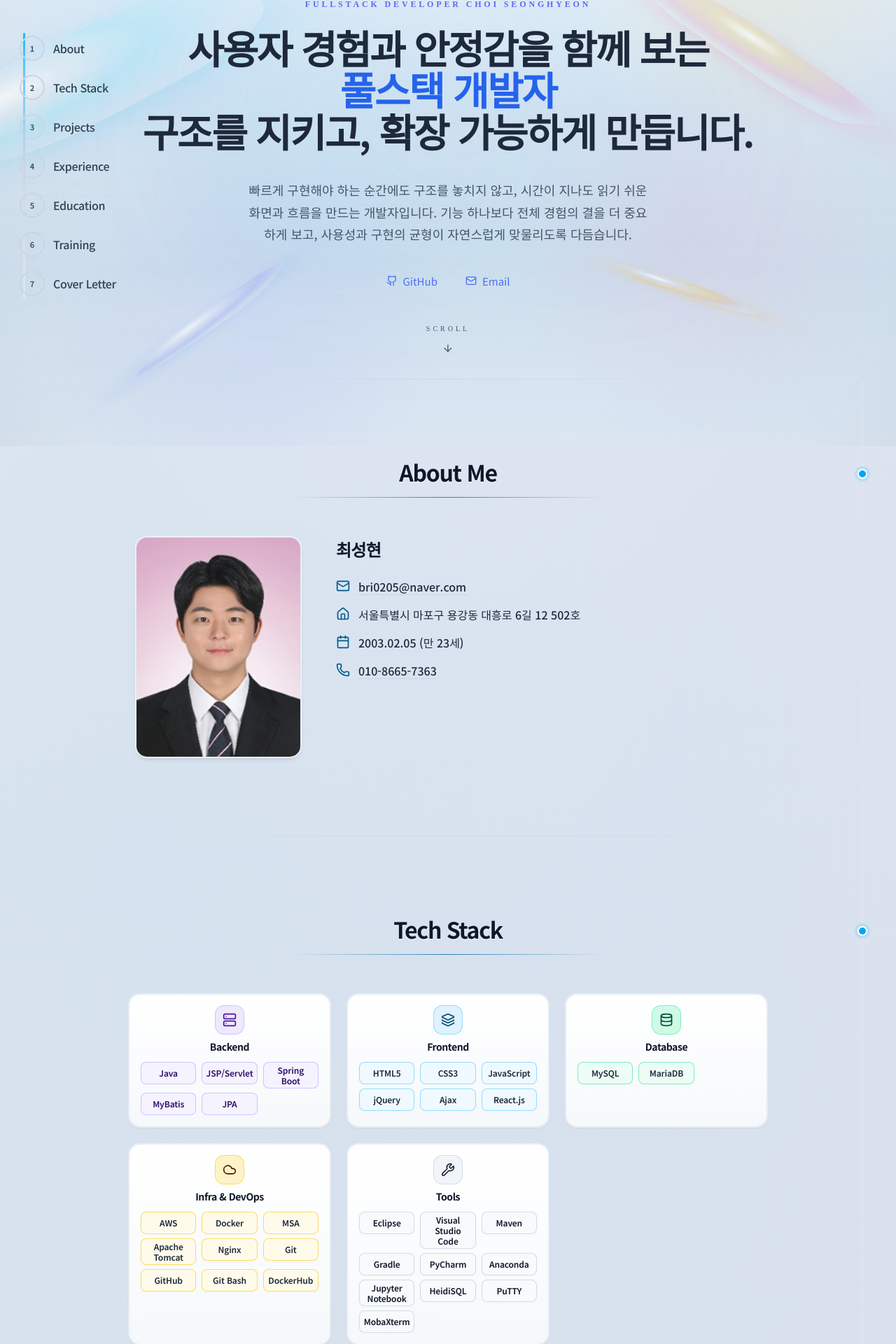
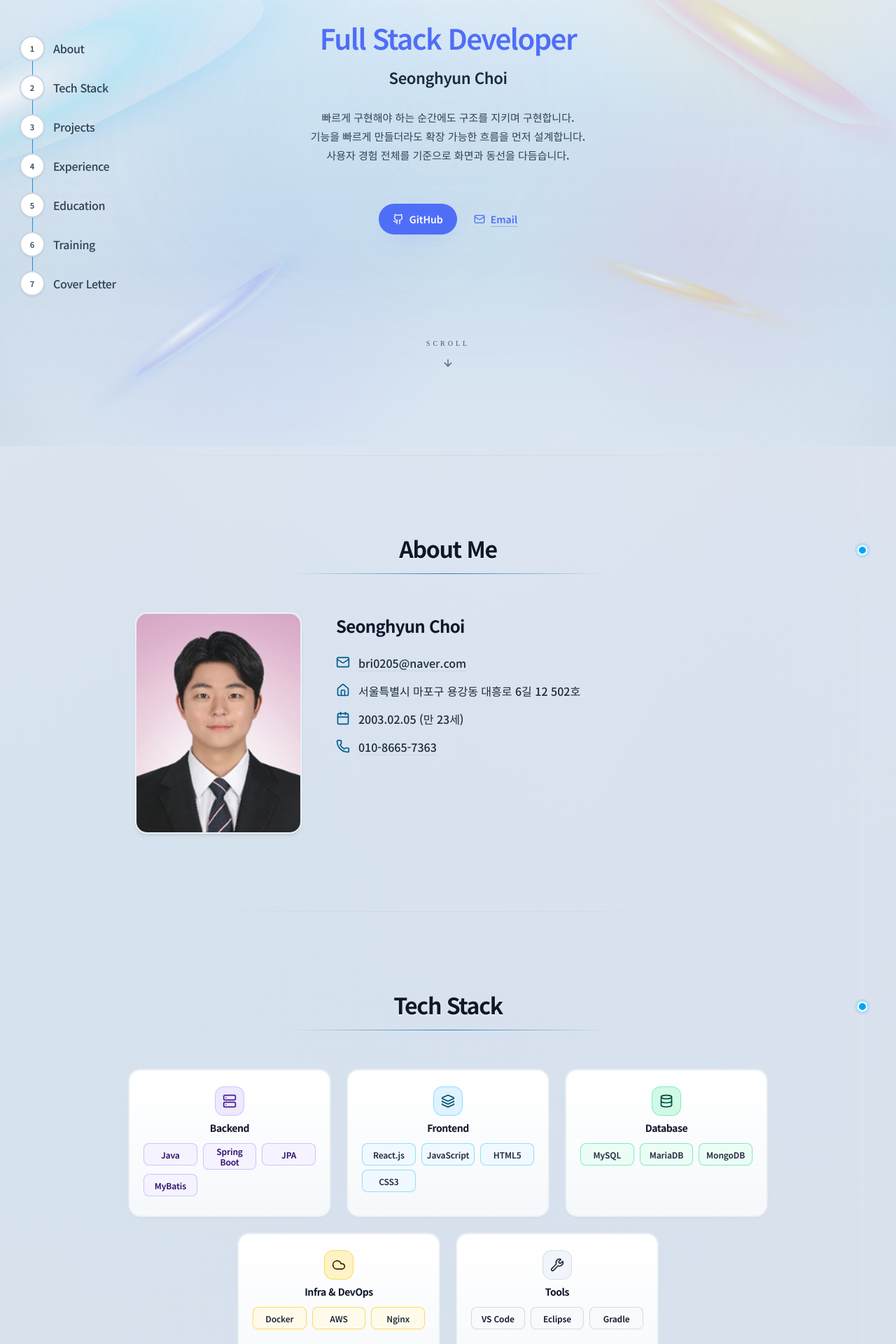
Before and after one commit to Wlrajr/seonghyunPortfolio, a Next.js app: page / in a window 1280 px wide. Shown: the part 163-2083 px from the top of the page at 70% size. Built offline with nearby package versions, Linux system fonts and the light colour scheme.

Commit message:
피드백 개선

```diff
--- a/app/page.tsx
+++ b/app/page.tsx
@@ -31,9 +31,10 @@ import {
 } from "@/lib/resume"
 
 const profile = {
-  name: "최성현",
+  name: "Seonghyun Choi",
   role: "Fullstack Developer Choi Seonghyeon",
-  bio: "빠르게 구현해야 하는 순간에도 구조를 놓치지 않고, 시간이 지나도 읽기 쉬운 화면과 흐름을 만드는 개발자입니다. 기능 하나보다 전체 경험의 결을 더 중요하게 보고, 사용성과 구현의 균형이 자연스럽게 맞물리도록 다듬습니다.",
+  bio:
+    "빠르게 구현해야 하는 순간에도 구조를 지키며 구현합니다.\n기능을 빠르게 만들더라도 확장 가능한 흐름을 먼저 설계합니다.\n사용자 경험 전체를 기준으로 화면과 동선을 다듬습니다.",
   address: "서울특별시 마포구 용강동 대흥로 6길 12 502호",
   birthDateLabel: "2003.02.05 (만 23세)",
   phone: "010-8665-7363",
@@ -50,13 +51,9 @@ const MotionLink = motion.create(Link)
 
 /** Cover Letter 섹션 요약 하단 키워드 */
 const coverLetterKeywordTags = [
-  "도전적",
-  "책임감",
+  "도전정신",
+  "Java/Spring",
   "풀스택",
-  "Java/Spring",
-  "사용자 경험",
-  "구조 설계",
-  "성장 지향",
 ] as const
 
 const sectionRailNav: { id: string; label: string }[] = [
@@ -237,8 +234,8 @@ export default function HomePage() {
       <div className="relative w-full min-w-0">
         <SectionScrollRail items={sectionRailNav} activeId={activeSection} />
         <div className="w-full min-w-0">
-      <section className="relative flex min-h-[88svh] min-h-[88vh] flex-col justify-center px-4 pb-12 pt-[4.25rem] sm:px-6 sm:pb-14 sm:pt-20 md:px-10 md:pb-16 md:pt-24 lg:px-12">
-        <div className={`${sectionInner} flex justify-center`}>
+      <section className="relative flex min-h-[88svh] min-h-[88vh] flex-col justify-center px-4 pb-24 pt-[4.25rem] sm:px-6 sm:pb-28 sm:pt-20 md:px-10 md:pb-32 md:pt-24 lg:px-12">
+        <div className={sectionInner}>
           <motion.div
             initial="hidden"
             animate="show"
@@ -246,40 +243,38 @@ export default function HomePage() {
               hidden: {},
               show: { transition: { staggerChildren: 0.1, delayChildren: 0.06 } },
             }}
-            className="w-full max-w-2xl text-center md:max-w-3xl lg:max-w-5xl"
+            className="mx-auto w-full max-w-[900px]"
           >
+            <div className="bg-transparent">
+              <div className="px-4 py-[80px] sm:px-8 sm:py-[90px] lg:px-[80px] lg:py-[100px]">
+                {/* Left: text + actions */}
+                <div className="mx-auto min-w-0 max-w-[680px] text-center">
                   <motion.p
                     variants={{
-                hidden: { opacity: 0, y: 16 },
+                      hidden: { opacity: 0, y: 14 },
                       show: { opacity: 1, y: 0, transition: { duration: 0.5, ease: [0.22, 1, 0.36, 1] } },
                     }}
-              className="mb-4 font-mono text-[10px] font-semibold uppercase tracking-[0.28em] text-[#6366f1] sm:mb-5 sm:text-[11px] sm:tracking-[0.32em] md:mb-6 md:text-xs"
+                    className="font-display text-[clamp(2.25rem,4.2vw,2.5rem)] font-semibold leading-[1.06] tracking-[-0.04em] text-[#4F6EF7]"
                   >
-              {profile.role}
+                    Full Stack Developer
                   </motion.p>
+
                   <motion.h1
                     variants={{
-                hidden: { opacity: 0, y: 28 },
-                show: { opacity: 1, y: 0, transition: { duration: 0.65, ease: [0.22, 1, 0.36, 1] } },
+                      hidden: { opacity: 0, y: 18 },
+                      show: { opacity: 1, y: 0, transition: { duration: 0.6, ease: [0.22, 1, 0.36, 1] } },
                     }}
-              lang="ko"
-              className="font-display mx-auto max-w-[min(100%,40rem)] text-[clamp(1.55rem,6.2vw,3.5rem)] font-semibold leading-[1.12] tracking-[-0.04em] break-keep sm:leading-[1.08] md:max-w-5xl md:leading-[1.06]"
+                    className="mt-5 font-display text-[20px] font-semibold leading-snug tracking-[-0.02em] text-[#1e293b] sm:text-[22px]"
                   >
-              <span className="text-[#1e293b]">
-                사용자 경험과 안정감을 함께 보는{" "}
-              </span>
-              <span className="inline-block whitespace-nowrap text-[#2563eb] sm:inline">
-                풀스택 개발자
-              </span>
-              <br />
-              <span className="text-[#1e293b]">구조를 지키고, 확장 가능하게 만듭니다.</span>
+                    {profile.name}
                   </motion.h1>
+
                   <motion.p
                     variants={{
                       hidden: { opacity: 0, y: 18 },
-                show: { opacity: 1, y: 0, transition: { duration: 0.5, ease: [0.22, 1, 0.36, 1] } },
+                      show: { opacity: 1, y: 0, transition: { duration: 0.55, ease: [0.22, 1, 0.36, 1] } },
                     }}
-              className="mx-auto mt-6 max-w-xl px-0.5 text-[15px] font-normal leading-[1.75] text-[#475569] sm:mt-8 sm:text-base md:mt-10 md:text-lg"
+                    className="mt-7 max-w-[680px] whitespace-pre-line text-[14px] font-medium leading-[1.8] text-[#334155] sm:text-[15px]"
                   >
                     {profile.bio}
                   </motion.p>
@@ -289,35 +284,33 @@ export default function HomePage() {
                       hidden: { opacity: 0, y: 14 },
                       show: { opacity: 1, y: 0, transition: { duration: 0.45, ease: [0.22, 1, 0.36, 1] } },
                     }}
-              className="mt-6 flex flex-col items-stretch gap-3 sm:mt-8 sm:flex-row sm:flex-wrap sm:items-center sm:justify-center sm:gap-x-8 sm:gap-y-3 md:mt-10 md:gap-x-10"
+                    className="mt-12 flex flex-col items-center gap-3 sm:mt-14 sm:flex-row sm:flex-wrap sm:justify-center sm:gap-6"
                   >
                     <Link
                       href={profile.links.github}
                       target="_blank"
-                className="group inline-flex items-center justify-center gap-2 rounded-xl py-2 text-sm font-normal text-[#4F6EF7] transition hover:text-[#3b5bdb] sm:justify-start sm:py-0 md:text-[15px]"
+                      className="inline-flex items-center justify-center gap-2 rounded-full bg-[#4F6EF7] px-5 py-3 text-sm font-semibold text-white shadow-[0_12px_34px_-18px_rgba(79,110,247,0.55)] transition hover:brightness-110"
                     >
-                <Github className="h-4 w-4 text-[#4F6EF7] transition group-hover:text-[#3b5bdb]" />
-                <span className="relative">
+                      <Github className="h-4 w-4" aria-hidden />
                       GitHub
-                  <span className="absolute -bottom-0.5 left-0 h-px w-0 bg-gradient-to-r from-[#4F6EF7] to-[#6366f1] transition-all duration-300 group-hover:w-full" />
-                </span>
                     </Link>
                     <Link
                       href={`mailto:${profile.links.email}`}
-                className="group inline-flex items-center justify-center gap-2 rounded-xl py-2 text-sm font-normal text-[#4F6EF7] transition hover:text-[#3b5bdb] sm:justify-start sm:py-0 md:text-[15px]"
+                      className="inline-flex items-center gap-2 text-sm font-semibold text-[#4F6EF7] underline decoration-[#4F6EF7]/40 underline-offset-4 transition hover:decoration-[#4F6EF7]/80"
                     >
-                <Mail className="h-4 w-4 text-[#4F6EF7] transition group-hover:text-[#3b5bdb]" />
-                <span className="relative">
+                      <Mail className="h-4 w-4" aria-hidden />
                       Email
-                  <span className="absolute -bottom-0.5 left-0 h-px w-0 bg-gradient-to-r from-[#4F6EF7] to-[#6366f1] transition-all duration-300 group-hover:w-full" />
-                </span>
                     </Link>
                   </motion.div>
+                </div>
+              </div>
+            </div>
           </motion.div>
         </div>
 
+        {/* Scroll indicator: flow layout (no overlap) */}
         <motion.div
-          className="absolute bottom-6 left-1/2 -translate-x-1/2 sm:bottom-10"
+          className="mt-10 flex justify-center sm:mt-12"
           initial={{ opacity: 0 }}
           animate={{ opacity: 1 }}
           transition={{ delay: 0.85, duration: 0.5 }}
@@ -683,9 +676,13 @@ export default function HomePage() {
               <div className={sectionLineClass} />
             </div>
             <div className="mx-auto mt-8 max-w-2xl sm:mt-10 md:mt-14">
-              <p className="text-center text-[15px] leading-[1.75] text-text-muted sm:text-[17px] sm:leading-[1.8] md:text-lg">
-                {introductionPreview}
+              <div className="space-y-6 text-center text-[16px] font-normal leading-[1.8] tracking-[0.01em] text-[#444] sm:text-[17px] md:text-[18px]">
+                {introductionPreview.split("\n\n").map((paragraph) => (
+                  <p key={paragraph} className="whitespace-pre-line">
+                    {paragraph}
                   </p>
+                ))}
+              </div>
               <ul
                 className="mt-6 flex list-none flex-wrap justify-center gap-2 p-0"
                 role="list"
--- a/components/project-detail-view.tsx
+++ b/components/project-detail-view.tsx
@@ -182,29 +182,46 @@ function ArchitecturePanel({
 }
 
 function FeatureZigzag({ blocks }: { blocks: FeatureBlock[] }) {
+  const rightBorderMap: Record<string, string> = {
+    "border-l-blue-500": "border-r-blue-500",
+    "border-l-emerald-500": "border-r-emerald-500",
+    "border-l-violet-500": "border-r-violet-500",
+    "border-l-orange-500": "border-r-orange-500",
+    "border-l-pink-500": "border-r-pink-500",
+    "border-l-red-500": "border-r-red-500",
+    "border-l-slate-400": "border-r-slate-400",
+    "border-l-sky-500": "border-r-sky-500",
+  }
+
   return (
     <div className="relative mt-8">
       <div
-        className="absolute left-1/2 top-0 hidden h-full w-px -translate-x-1/2 bg-slate-200 md:block"
+        className="absolute left-1/2 top-0 hidden h-full w-px -translate-x-1/2 bg-gradient-to-b from-sky-300/90 via-violet-300/85 to-cyan-300/90 md:block"
         aria-hidden
       />
       <div className="space-y-12 md:space-y-16">
         {blocks.map((block, i) => {
           const left = i % 2 === 0
           const Icon = block.Icon
+          const sideBorderClass = left
+            ? block.borderClass
+            : (rightBorderMap[block.borderClass] ?? "border-r-sky-500")
           return (
             <RevealStagger key={block.title} index={i} className="relative">
               <div
                 className={cn(
-                  "flex flex-col gap-6 md:flex-row md:items-start",
+                  "flex flex-col gap-7 md:flex-row md:items-center md:px-4",
                   left ? "md:flex-row" : "md:flex-row-reverse",
                 )}
               >
-                <div className="flex-1 md:w-[calc(50%-2rem)]">
+                <div className={cn("flex-1 md:w-[calc(50%-3.6rem)]", left ? "md:pr-8" : "md:pl-8")}>
                   <div
                     className={cn(
-                      "rounded-xl border-0 border-l-[3px] border-solid bg-white/82 py-4 pl-4 pr-4 shadow-none backdrop-blur-md transition-all duration-300 md:py-5 md:pl-5",
-                      block.borderClass,
+                      "rounded-xl border-0 border-solid bg-white/82 py-4 pl-4 pr-4 shadow-none backdrop-blur-md transition-all duration-300 md:py-5 md:pl-5",
+                      left
+                        ? "border-l-[3px]"
+                        : "border-r-[3px] md:pr-5",
+                      sideBorderClass,
                     )}
                   >
                     <h3 className="font-display text-lg font-bold text-text-heading">{block.title}</h3>
@@ -219,12 +236,12 @@ function FeatureZigzag({ blocks }: { blocks: FeatureBlock[] }) {
                   </div>
                 </div>
                 <div
-                  className="relative z-10 mx-auto flex h-12 w-12 shrink-0 items-center justify-center rounded-full border-2 border-slate-200/70 bg-white/70 shadow-sm backdrop-blur-sm md:absolute md:left-1/2 md:top-6 md:-translate-x-1/2"
+                  className="relative z-10 mx-auto flex h-12 w-12 shrink-0 items-center justify-center rounded-full border-2 border-sky-200/90 bg-white shadow-sm backdrop-blur-sm md:absolute md:left-1/2 md:top-1/2 md:-translate-x-1/2 md:-translate-y-1/2"
                   aria-hidden
                 >
                   <Icon className="h-5 w-5 text-text-muted" />
                 </div>
-                <div className="hidden flex-1 md:block md:w-[calc(50%-2rem)]" aria-hidden />
+                <div className="hidden flex-1 md:block md:w-[calc(50%-3.6rem)]" aria-hidden />
               </div>
             </RevealStagger>
           )
@@ -673,7 +690,7 @@ export function ProjectDetailView({ project }: { project: Project }) {
                             src="/lmsync-logo.png"
                             alt="LMSync Logo"
                             fill
-                            className="object-cover"
+                            className="object-contain p-3 sm:p-4 md:p-5"
                             priority
                             sizes="(max-width: 1024px) min(100vw, 896px), 896px"
                           />
--- a/components/section-scroll-rail.tsx
+++ b/components/section-scroll-rail.tsx
@@ -21,15 +21,15 @@ export function SectionScrollRail({
       <div className="max-h-[min(560px,82vh)] overflow-y-auto overflow-x-hidden px-0.5 py-1 [scrollbar-width:thin]">
         <nav aria-label="페이지 섹션">
           <div className="relative pl-0.5">
-            <div
-              className="absolute left-[11px] top-1 bottom-1 w-[3px] rounded-full bg-gradient-to-b from-sky-400/95 via-slate-300/90 to-slate-200/95"
-              aria-hidden
-            />
-            <ul className="space-y-1">
+            <ul className="relative space-y-1">
+              <span
+                className="pointer-events-none absolute bottom-[18px] left-[22px] top-[18px] w-px bg-sky-600/85"
+                aria-hidden
+              />
               {items.map(({ id, label }, index) => {
                 const active = activeId === id
                 return (
-                  <li key={id}>
+                  <li key={id} className="relative">
                     <Link
                       href={`#${id}`}
                       className="group relative flex items-center gap-3 py-2 pl-1 pr-1.5 transition-colors"
@@ -38,7 +38,7 @@ export function SectionScrollRail({
                         className={`relative z-10 flex h-9 w-9 shrink-0 items-center justify-center rounded-full border-2 text-[11px] font-bold transition ${
                           active
                             ? "border-sky-800 bg-sky-700 text-white shadow-[0_1px_3px_rgba(15,23,42,0.25)]"
-                            : "border-slate-300 bg-transparent text-text-subtle group-hover:border-sky-500 group-hover:text-sky-900"
+                            : "border-slate-300 bg-white text-text-subtle shadow-[0_1px_2px_rgba(15,23,42,0.08)] group-hover:border-sky-500 group-hover:text-sky-900"
                         }`}
                         aria-hidden
                       >
--- a/components/tech-stack-showcase.tsx
+++ b/components/tech-stack-showcase.tsx
@@ -31,7 +31,7 @@ const chipTone: Record<string, string> = {
 
 export function TechStackShowcase({ categories }: { categories: StackCategory[] }) {
   return (
-    <div className="mt-10 grid justify-items-stretch gap-4 sm:mt-12 sm:gap-5 md:mt-14 md:grid-cols-2 md:gap-6 lg:grid-cols-3 lg:gap-6">
+    <div className="mt-10 flex flex-wrap justify-center gap-4 sm:mt-12 sm:gap-5 md:mt-14 md:gap-6">
       {categories.map((cat, gi) => {
         const Icon = iconFor[cat.name] ?? Cpu
         const iconWrap = accentIcon[cat.name] ?? "bg-slate-100 text-slate-700 ring-slate-200/80"
@@ -45,7 +45,7 @@ export function TechStackShowcase({ categories }: { categories: StackCategory[]
             viewport={{ once: true, amount: 0.1, margin: "0px 0px 32px 0px" }}
             transition={{ duration: 0.45, delay: gi * 0.05, ease: [0.22, 1, 0.36, 1] }}
             whileHover={{ y: -3 }}
-            className="group flex h-full w-full min-w-0 flex-col rounded-2xl border border-slate-200/90 bg-gradient-to-b from-white to-slate-50/92 p-3.5 text-center shadow-sm ring-1 ring-slate-100/80 backdrop-blur-sm transition-shadow hover:shadow-md sm:p-4"
+            className="group flex h-full w-full min-w-0 flex-col rounded-2xl border border-slate-200/90 bg-gradient-to-b from-white to-slate-50/92 px-5 py-6 text-center shadow-sm ring-1 ring-slate-100/80 backdrop-blur-sm transition-shadow hover:shadow-md sm:w-[calc(50%-0.75rem)] sm:min-h-[210px] lg:w-[calc(33.333%-1rem)]"
           >
             <div className="flex flex-col items-center gap-2">
               <div className={`flex h-10 w-10 shrink-0 items-center justify-center rounded-xl ring-1 ${iconWrap}`}>
@@ -54,7 +54,7 @@ export function TechStackShowcase({ categories }: { categories: StackCategory[]
               <h3 className="font-display text-sm font-bold tracking-[-0.03em] text-text-heading text-shadow-crisp">{cat.name}</h3>
             </div>
             <ul
-              className="mt-3 grid grid-cols-1 gap-x-2 gap-y-1.5 min-[400px]:grid-cols-2 sm:grid-cols-3"
+              className="mt-3 grid flex-1 content-start grid-cols-1 gap-x-2 gap-y-1.5 min-[400px]:grid-cols-2 sm:grid-cols-3"
               aria-label={cat.name}
             >
               {cat.items.map((item, si) => (
--- a/lib/resume.ts
+++ b/lib/resume.ts
@@ -79,50 +79,23 @@ export type StackCategory = {
 export const techStackCategories: StackCategory[] = [
   {
     name: "Backend",
-    items: [
-      "Java",
-      "JSP/Servlet",
-      "Spring Boot",
-      "MyBatis",
-      "JPA",
-    ],
+    items: ["Java", "Spring Boot", "JPA", "MyBatis"],
   },
   {
     name: "Frontend",
-    items: ["HTML5", "CSS3", "JavaScript", "jQuery", "Ajax", "React.js"],
+    items: ["React.js", "JavaScript", "HTML5", "CSS3"],
   },
   {
     name: "Database",
-    items: ["MySQL", "MariaDB"],
+    items: ["MySQL", "MariaDB", "MongoDB"],
   },
   {
     name: "Infra & DevOps",
-    items: [
-      "AWS",
-      "Docker",
-      "MSA",
-      "Apache Tomcat",
-      "Nginx",
-      "Git",
-      "GitHub",
-      "Git Bash",
-      "DockerHub",
-    ],
+    items: ["Docker", "AWS", "Nginx"],
   },
   {
     name: "Tools",
-    items: [
-      "Eclipse",
-      "Visual Studio Code",
-      "Maven",
-      "Gradle",
-      "PyCharm",
-      "Anaconda",
-      "Jupyter Notebook",
-      "HeidiSQL",
-      "PuTTY",
-      "MobaXterm",
-    ],
+    items: ["VS Code", "Eclipse", "Gradle"],
   },
 ]
 
@@ -134,7 +107,7 @@ export type IntroductionSection = {
 }
 
 export const introductionPreview =
-  "한계를 두려워하지 않는 도전 정신으로 익숙하지 않은 도구와 과제를 먼저 파악해 팀에 공유하며 프로젝트를 이끈 경험이 있습니다. 계획·꼼꼼함·유연성을 바탕으로 Java/Spring 풀스택 역량을 쌓았고, 서비스 현장 근무를 통해 현장 대응력과 책임감을 길렀습니다. 주인의식과 성실함으로 신뢰받는 구성원이 되어 조직과 함께 성장하는 개발자가 되겠습니다."
+  "도전적인 문제 해결을 좋아합니다.\n\nJava/Spring으로 견고한 백엔드를 만들고,\n사용자 경험을 고려한 풀스택 개발을 하는 개발자입니다.\n\n책임감 있게 프로젝트를 이끌고,\n팀과 함께 성장하는 것을 중요하게 생각합니다."
 
 export const introductionDetail: { title: string; sections: IntroductionSection[] } = {
   title: "자기소개서",
```
Lines whose indentation alone changed are shown as unchanged.
